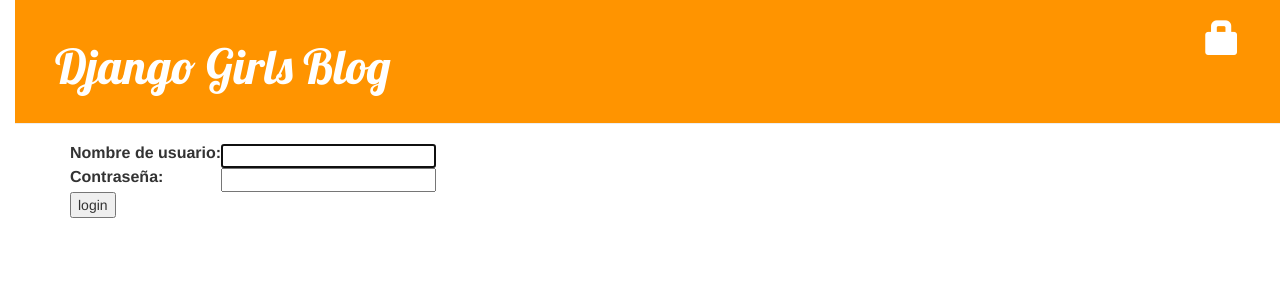
After one commit to soniamartinezctr/mi-primer-blog, a Django app: page /accounts/login/ in a window 1280 px wide. The commit adds this page. Shown: the top 300 px of the page. Run offline with Django 3.2, Linux system fonts and the light colour scheme; some libraries are stand-ins or nearby versions.

Commit message:
Agregando Autenticación de admin

```diff
--- a/blog/templates/blog/base.html
+++ b/blog/templates/blog/base.html
@@ -12,6 +12,9 @@
             {% if user.is_authenticated %}
                 <a href="{% url 'post_new' %}" class="top-menu"><span class="glyphicon glyphicon-plus"></span></a>
                 <a href="{% url 'post_draft_list' %}" class="top-menu"><span class="glyphicon glyphicon-edit"></span></a>
+                <p class="top-menu">Hello {{ user.username }} <small>(<a href="{% url 'logout' %}">Log out</a>)</small></p>
+            {% else %}
+                <a href="{% url 'login' %}" class="top-menu"><span class="glyphicon glyphicon-lock"></span></a>
             {% endif %}
             <h1><a href="/">Django Girls Blog</a></h1>
         </div>
--- /dev/null
+++ b/blog/templates/registration/login.html
@@ -0,0 +1,24 @@
+{% extends "blog/base.html" %}
+
+{% block content %}
+    {% if form.errors %}
+        <p>Your username and password didn't match. Please try again.</p>
+    {% endif %}
+
+    <form method="post" action="{% url 'login' %}">
+    {% csrf_token %}
+        <table>
+        <tr>
+            <td>{{ form.username.label_tag }}</td>
+            <td>{{ form.username }}</td>
+        </tr>
+        <tr>
+            <td>{{ form.password.label_tag }}</td>
+            <td>{{ form.password }}</td>
+        </tr>
+        </table>
+
+        <input type="submit" value="login" />
+        <input type="hidden" name="next" value="{{ next }}" />
+    </form>
+{% endblock %}
--- a/blog/urls.py
+++ b/blog/urls.py
@@ -8,5 +8,5 @@
     path('post/<int:pk>/edit/', views.post_edit, name='post_edit'),
     path('drafts/', views.post_draft_list, name='post_draft_list'),
     path('post/<pk>/publish/', views.post_publish, name='post_publish'),
-path('post/<pk>/remove/', views.post_remove, name='post_remove'),
+    path('post/<pk>/remove/', views.post_remove, name='post_remove'),
 ]
--- a/mysite/settings.py
+++ b/mysite/settings.py
@@ -120,3 +120,4 @@
 
 STATIC_URL = '/static/'
 STATIC_ROOT = os.path.join(BASE_DIR, 'static')
+LOGIN_REDIRECT_URL = '/'
--- a/mysite/urls.py
+++ b/mysite/urls.py
@@ -16,7 +16,11 @@
 from django.contrib import admin
 from django.urls import path, include
 
+from django.contrib.auth import views
+
 urlpatterns = [
     path('admin/', admin.site.urls),
     path('', include('blog.urls')),
+    path('accounts/login/', views.LoginView.as_view(), name='login'),
+    path('accounts/logout/', views.LogoutView.as_view(next_page='/'), name='logout'),
 ]
```
Also changed, not shown: blog/views.py (+8 -0 lines).
